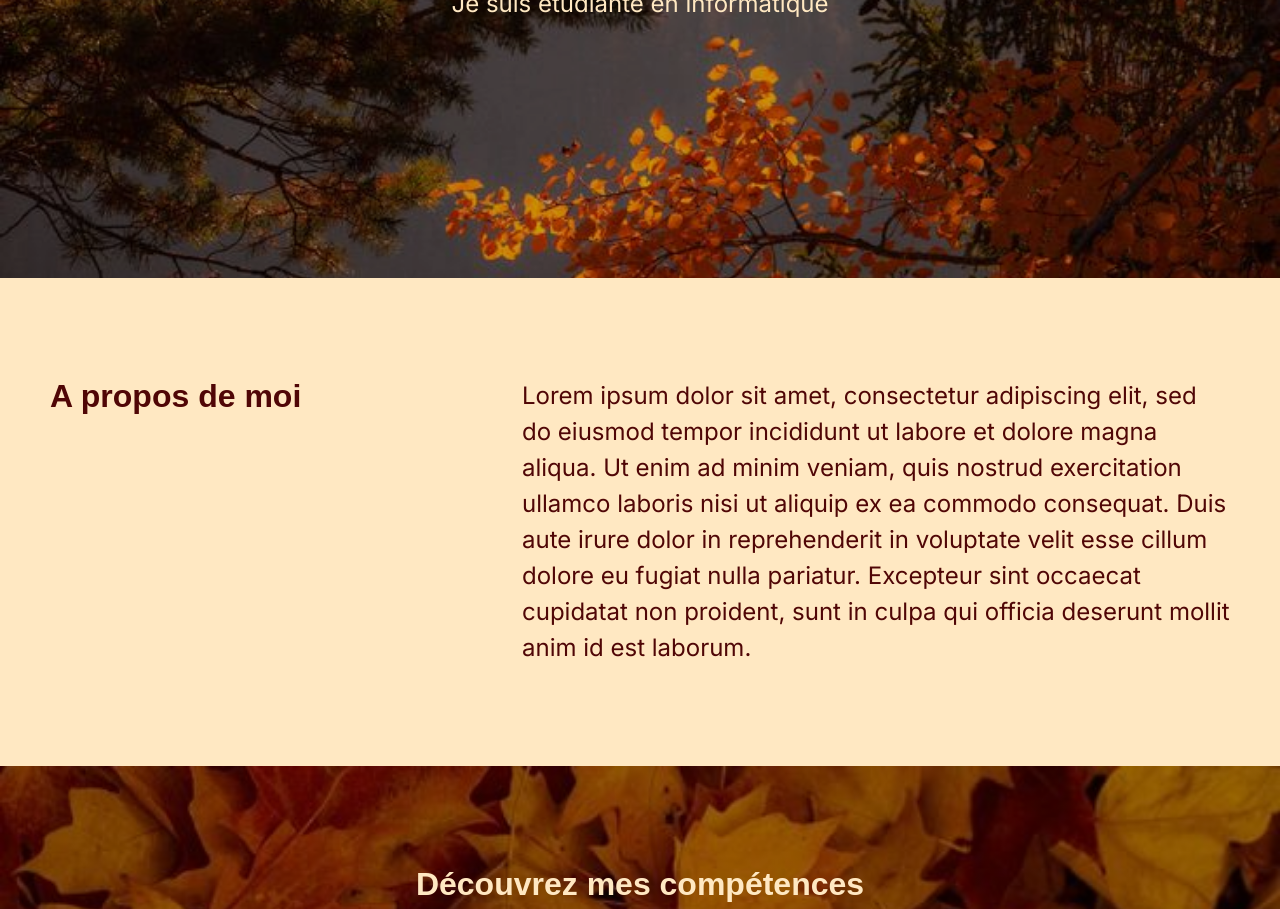
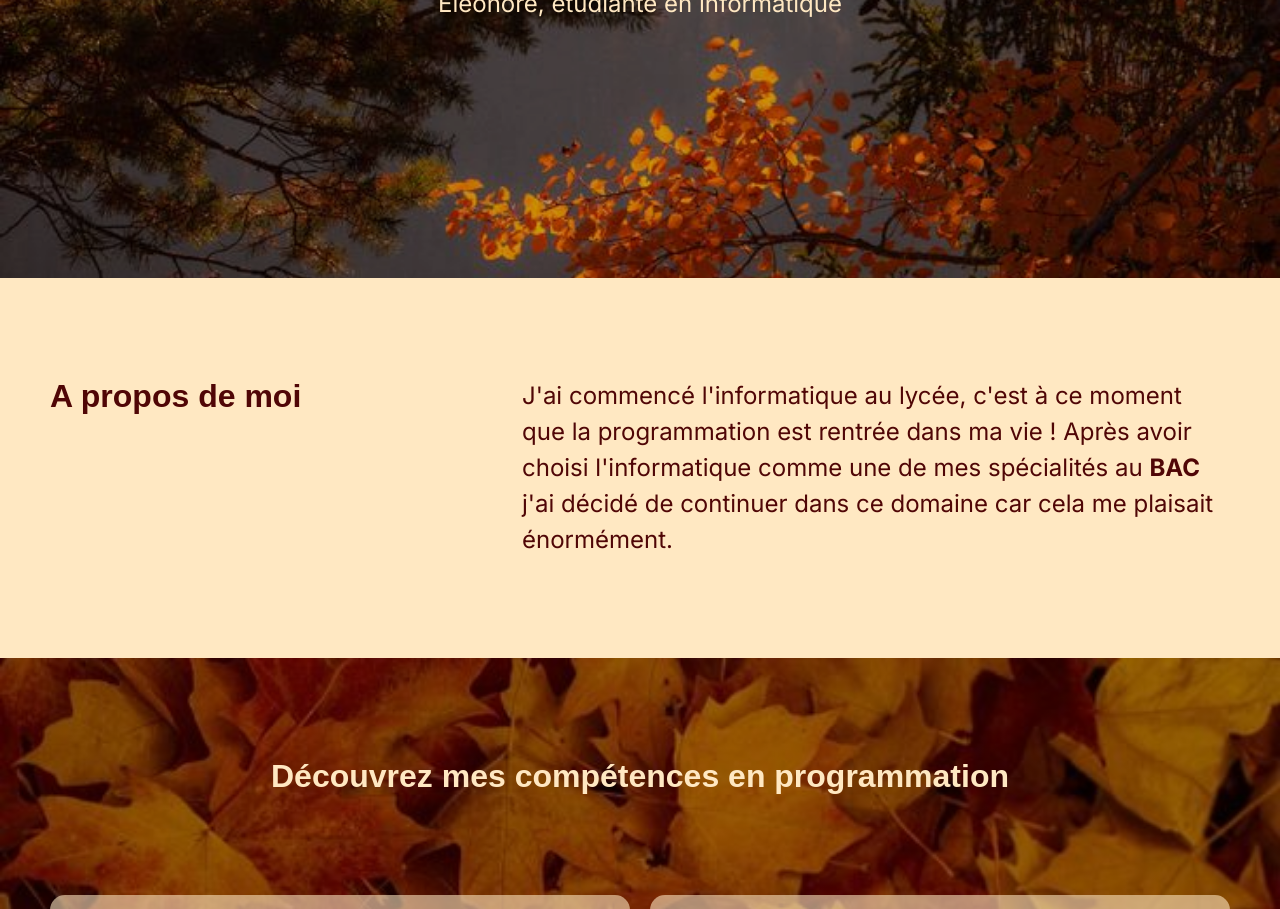
Before and after one commit to eleo2/portfolio_Eleonore, a plain HTML site: page index.html in a window 1280 px wide. Shown: the part 362-1271 px from the top of the page. Drawn offline with Linux system fonts and the light colour scheme; a web font is replaced by a local one.

Commit message:
personnalisation 1

```diff
--- a/index.html
+++ b/index.html
@@ -36,7 +36,7 @@
             <img src="img/slider.jpeg" class="slider-background">
             <div class="slider-content">
                 <h1>Portfolio</h1>
-                <p>Je suis étudiante en informatique</p>
+                <p>Éléonore, étudiante en informatique</p>
             </div>
         </div>
 
@@ -47,14 +47,17 @@
                         <h2>A propos de moi</h2>
                     </div>
                     <div class="w60 wm100">
-                        <p>Lorem ipsum dolor sit amet, consectetur adipiscing elit, sed do eiusmod tempor incididunt ut labore et dolore magna aliqua. Ut enim ad minim veniam, quis nostrud exercitation ullamco laboris nisi ut aliquip ex ea commodo consequat. Duis aute irure dolor in reprehenderit in voluptate velit esse cillum dolore eu fugiat nulla pariatur. Excepteur sint occaecat cupidatat non proident, sunt in culpa qui officia deserunt mollit anim id est laborum.</p>
+                        <p>J'ai commencé l'informatique au lycée, c'est à ce moment que la programmation est
+                            rentrée dans ma vie ! Après avoir choisi l'informatique comme une de mes spécialités
+                            au <b>BAC</b> j'ai décidé de continuer dans ce domaine car cela me plaisait énormément.
+                        </p>
                     </div>
                 </div>
             </div>
         </div>
         <div id="competences" class="section red">
             <div class="boxed text-center">
-                    <h2>Découvrez mes compétences</h2>
+                    <h2>Découvrez mes compétences en programmation</h2>
                     <div class="flex toColumn mCenter gap20">
                         <div class="w50 wm70 skill">
                             <img src="img/logo_c.png">
```
